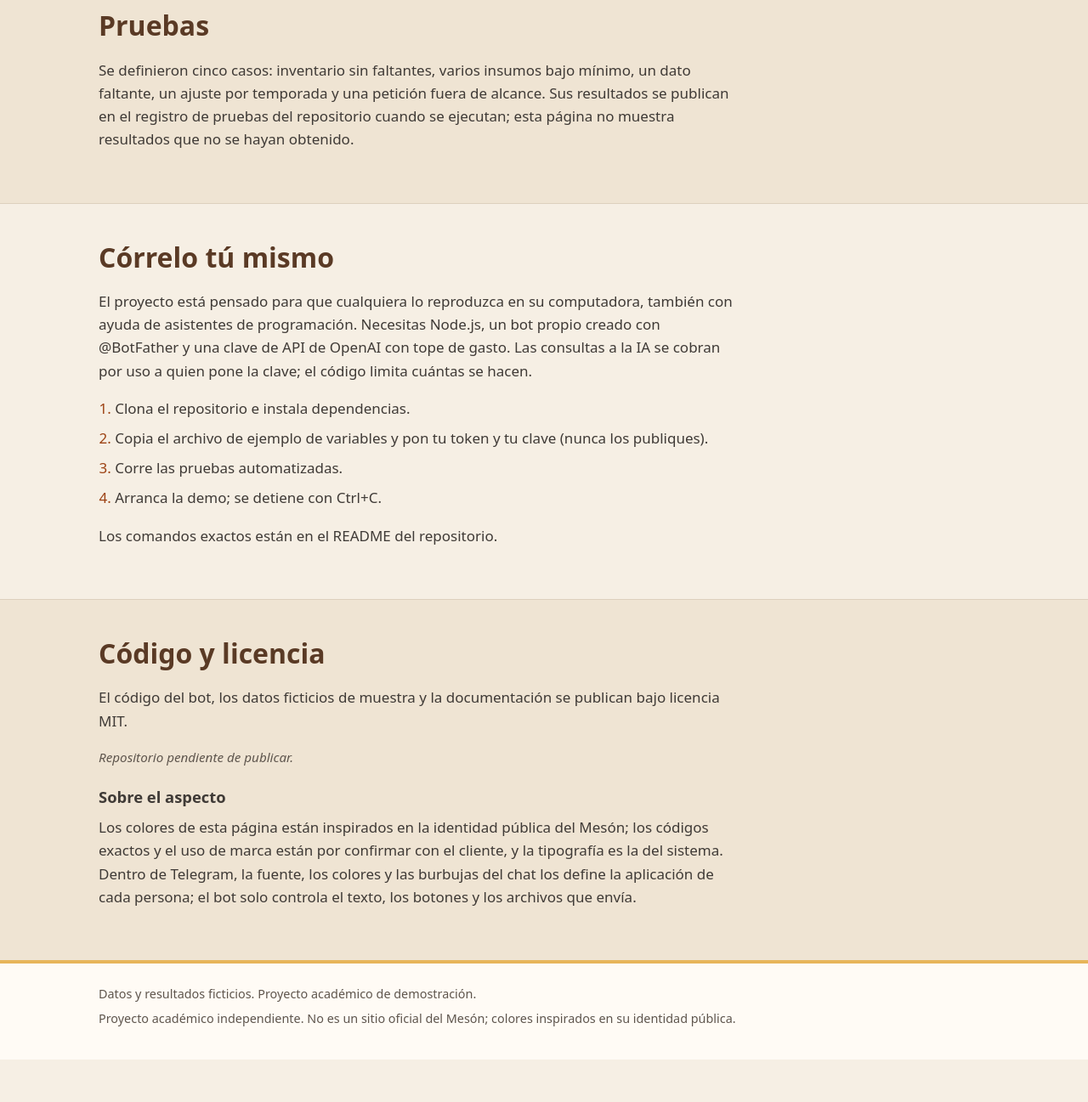
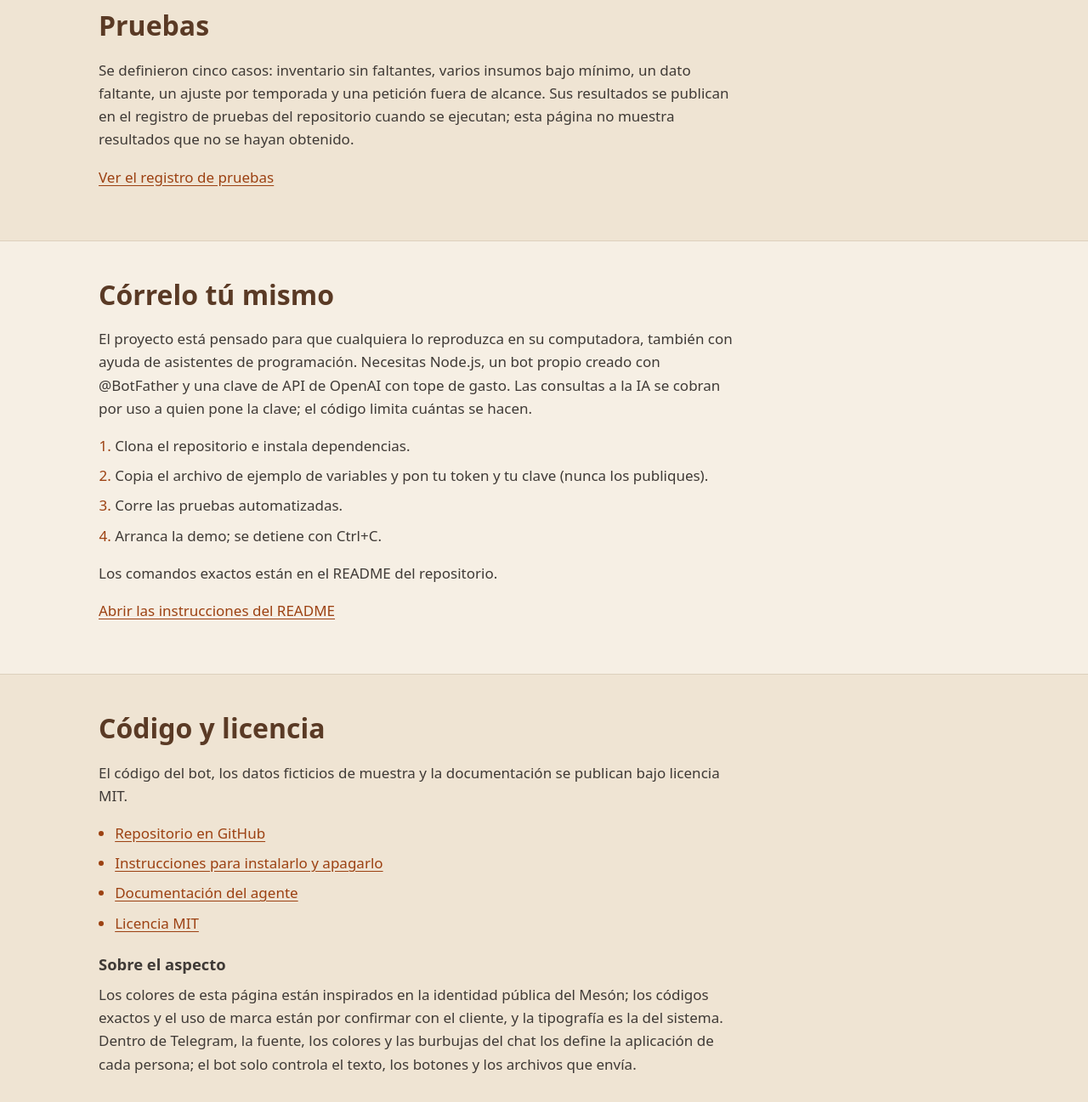
Before and after one commit to AlambritoDito/meson-reabasto-bot, a plain HTML site: page site/index.html in a window 1280 px wide. Shown: the part 5748-7045 px from the top of the page at 85% size. Before the commit the page ends 6995 px from the top, so only its background shows below. Drawn offline with Linux system fonts and the light colour scheme.

Commit message:
Sitio: mostrar enlaces al repositorio publico; README con la URL de Pages

```diff
--- a/site/index.html
+++ b/site/index.html
@@ -243,7 +243,7 @@
       <div class="envoltura">
         <h2 id="t-pruebas">Pruebas</h2>
         <p>Se definieron cinco casos: inventario sin faltantes, varios insumos bajo mínimo, un dato faltante, un ajuste por temporada y una petición fuera de alcance. Sus resultados se publican en el registro de pruebas del repositorio cuando se ejecutan; esta página no muestra resultados que no se hayan obtenido.</p>
-        <p data-bloque="enlace-repo" hidden><a href="https://github.com/AlambritoDito/meson-reabasto-bot/blob/main/docs/registro-pruebas.md">Ver el registro de pruebas</a></p>
+        <p data-bloque="enlace-repo"><a href="https://github.com/AlambritoDito/meson-reabasto-bot/blob/main/docs/registro-pruebas.md">Ver el registro de pruebas</a></p>
       </div>
     </section>
 
@@ -258,7 +258,7 @@
           <li>Arranca la demo; se detiene con Ctrl+C.</li>
         </ol>
         <p>Los comandos exactos están en el README del repositorio.</p>
-        <p data-bloque="enlace-repo" hidden><a href="https://github.com/AlambritoDito/meson-reabasto-bot#readme">Abrir las instrucciones del README</a></p>
+        <p data-bloque="enlace-repo"><a href="https://github.com/AlambritoDito/meson-reabasto-bot#readme">Abrir las instrucciones del README</a></p>
       </div>
     </section>
 
@@ -266,8 +266,8 @@
       <div class="envoltura">
         <h2 id="t-codigo">Código y licencia</h2>
         <p>El código del bot, los datos ficticios de muestra y la documentación se publican bajo licencia MIT.</p>
-        <p class="nota" data-bloque="aviso-repo">Repositorio pendiente de publicar.</p>
-        <ul class="lista" data-bloque="enlace-repo" hidden>
+        <p class="nota" data-bloque="aviso-repo" hidden>Repositorio pendiente de publicar.</p>
+        <ul class="lista" data-bloque="enlace-repo">
           <li><a href="https://github.com/AlambritoDito/meson-reabasto-bot">Repositorio en GitHub</a></li>
           <li><a href="https://github.com/AlambritoDito/meson-reabasto-bot/blob/main/README.md">Instrucciones para instalarlo y apagarlo</a></li>
           <li><a href="https://github.com/AlambritoDito/meson-reabasto-bot/tree/main/docs">Documentación del agente</a></li>
```
Also changed, not shown: README.md.
